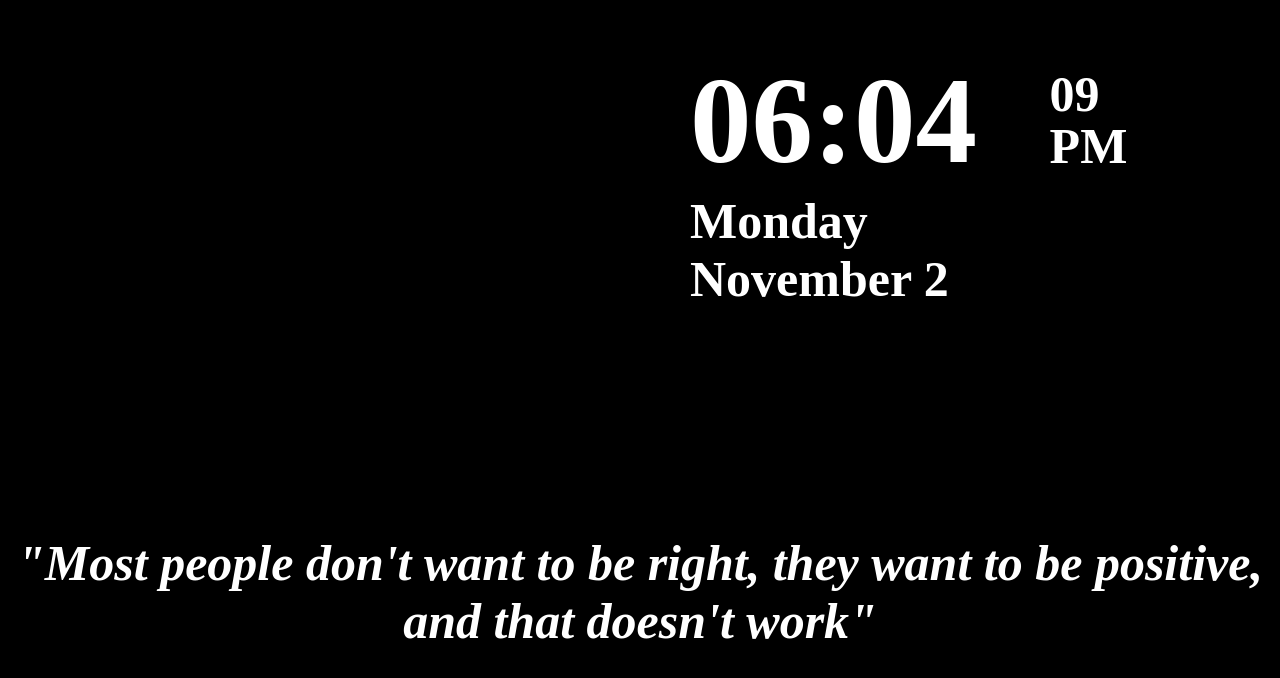
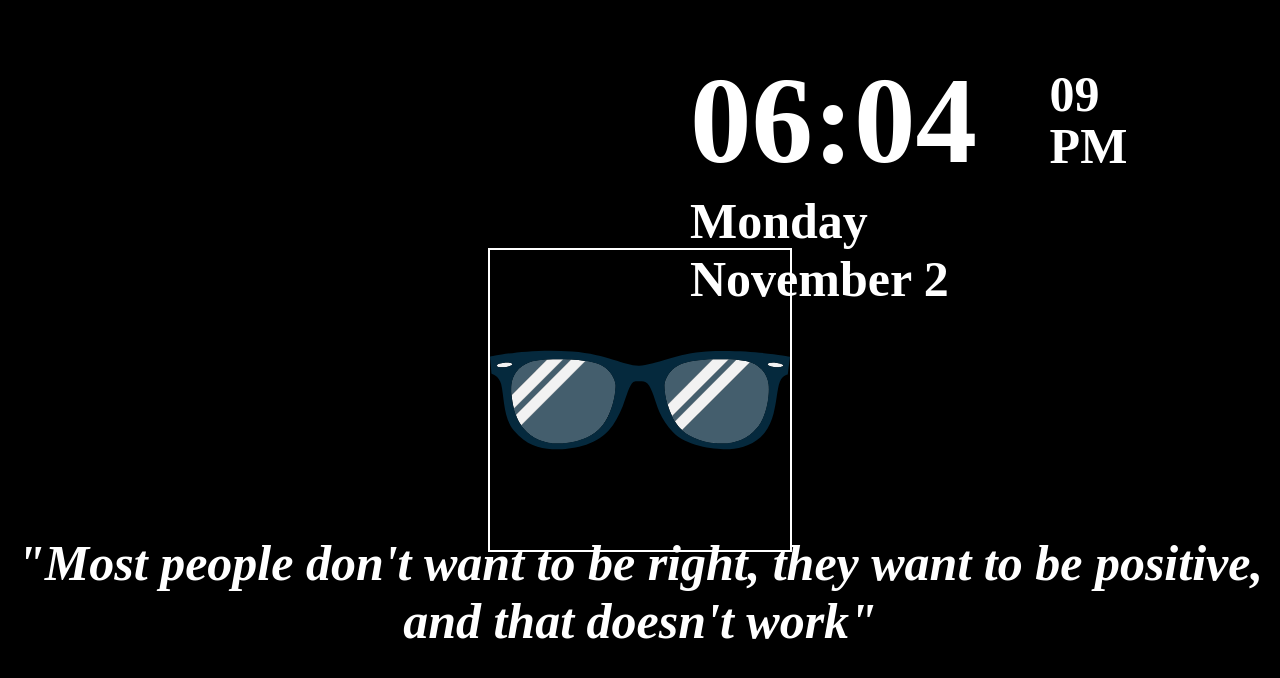
Before and after one commit to adityamhatre/Smart-Mirror, a React (Create React App) app: page / in a window 1280 px wide. Shown: the top 678 px of the page. Built offline with nearby package versions, Linux system fonts and the light colour scheme; no server answers; some icons are missing.

Commit message:
sample icon

```diff
--- a/src/css/App.scss
+++ b/src/css/App.scss
@@ -39,7 +39,7 @@
   text-align: center;
 }
 
- .thought>span {
+.thought > span {
   white-space: normal;
 }
 
@@ -120,7 +120,7 @@
   color: white;
 }
 
- .greet>span {
+.greet > span {
   margin: auto;
 }
 
@@ -133,7 +133,7 @@
 @for $i from 1 through 9 {
   #Line_#{$i} {
     animation: pulse 1s infinite;
-         animation-delay: $i * .15s;
+    animation-delay: $i * 0.15s;
   }
 }
 
@@ -143,7 +143,7 @@
     transform-origin: 50% 50%;
   }
   50% {
-         transform: scaleY(.7);
+    transform: scaleY(0.7);
     transform-origin: 50% 50%;
   }
   100% {
@@ -151,3 +151,18 @@
     transform-origin: 50% 50%;
   }
 }
+
+.sunglass-container {
+  display: flex;
+  width: max-content;
+  border: 2px solid white;
+  height: max-content;
+  transform: translate(-50%, -50%);
+  position: absolute;
+  right: 0;
+  left: 50%;
+  top: 50%;
+  img {
+    width: 100%;
+  }
+}
--- a/src/js/App.js
+++ b/src/js/App.js
@@ -1,21 +1,25 @@
-import '../css/App.scss'
-import React from 'react';
-import Weather from './Weather'
-import DateTime from './DateTime';
-import Thought from './Thought';
-import MorningWeather from './MorningWeather';
-import Greet from './Greet';
-import AudioVisualizer from './AudioVisualizer';
+import "../css/App.scss";
+import React from "react";
+import Weather from "./Weather";
+import DateTime from "./DateTime";
+import Thought from "./Thought";
+import MorningWeather from "./MorningWeather";
+import Greet from "./Greet";
+import AudioVisualizer from "./AudioVisualizer";
+import Sunglass from "./Sunglass";
 
 const App = () => {
-    return <div className="wrapper">
+  return (
+    <div className="wrapper">
       <Weather city="Dallas" refreshInterval={60 * 1000} />
       <DateTime />
       <Thought />
       <MorningWeather city="Dallas" />
       <Greet useFaceApi={false} />
       <AudioVisualizer />
+      <Sunglass />
     </div>
-}
+  );
+};
 
 export default App;
--- a/src/js/Connection.js
+++ b/src/js/Connection.js
@@ -1,10 +1,9 @@
-import React, { useEffect, useState } from 'react';
-import fetchWithTimeout from './utils/FetchWithTimeout';
+import React, { useEffect, useState } from "react";
+import fetchWithTimeout from "./utils/FetchWithTimeout";
 
 export const Connection = (props) => {
-
-    const [trigger, setTrigger] = useState(true)
-    const [isConnected, setIsConnected] = useState(true)
+  const [trigger, setTrigger] = useState(true);
+  const [isConnected, setIsConnected] = useState(true);
 
   useEffect(() => {
     fetchWithTimeout("https://ipinfo.io/ip", { timeout: 5000 })
@@ -12,20 +11,22 @@ export const Connection = (props) => {
       .catch(() => setIsConnected(false))
       .finally(() => {
         const timeout = setTimeout(() => {
-                    setTrigger(!trigger)
-                    clearTimeout(timeout)
+          setTrigger(!trigger);
+          clearTimeout(timeout);
         }, 5000);
-            })
+      });
+  }, [trigger]);
 
-    }, [trigger])
+  const icon = () => (isConnected ? "cloud" : "cloud_off");
 
-    const icon = () => isConnected ? 'cloud' : 'cloud_off'
-
-
-    return <span style={{
+  return (
+    <span
+      style={{
         fontSize: 35,
-    }} class="material-symbols-outlined">
+      }}
+      className="material-symbols-outlined"
+    >
       {icon()}
     </span>
-
-}
+  );
+};
--- /dev/null
+++ b/src/js/Sunglass.js
@@ -0,0 +1,9 @@
+const Sunglass = (props) => {
+  return (
+    <div className="sunglass-container">
+      <img src="assets/sunglass.svg" alt="sunglass"></img>
+    </div>
+  );
+};
+
+export default Sunglass;
```
Also changed, not shown: public/assets/sunglass.svg (added), 1 other file (tests, documents, lock files or other folders). Lines whose indentation alone changed are shown as unchanged.
